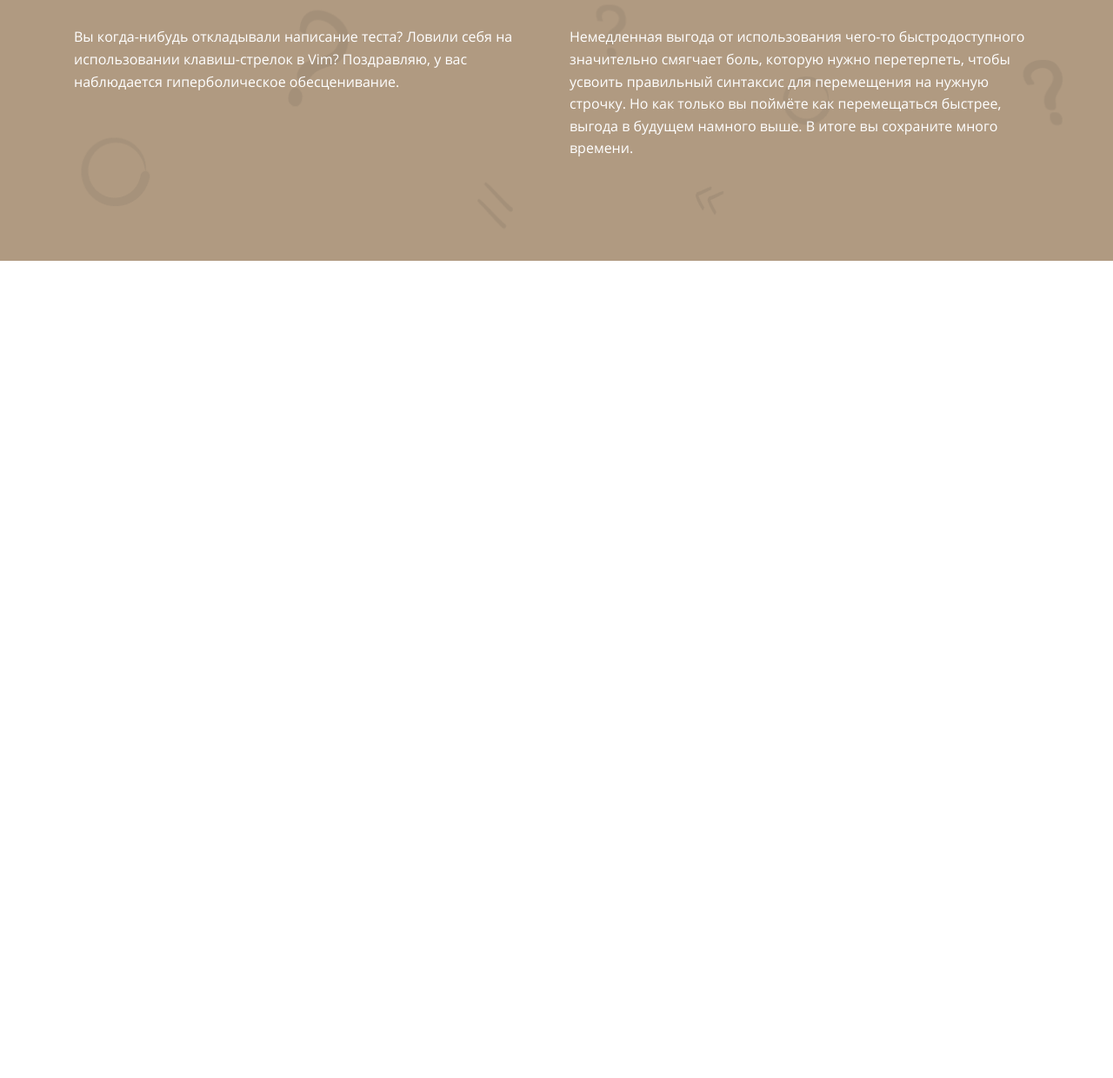
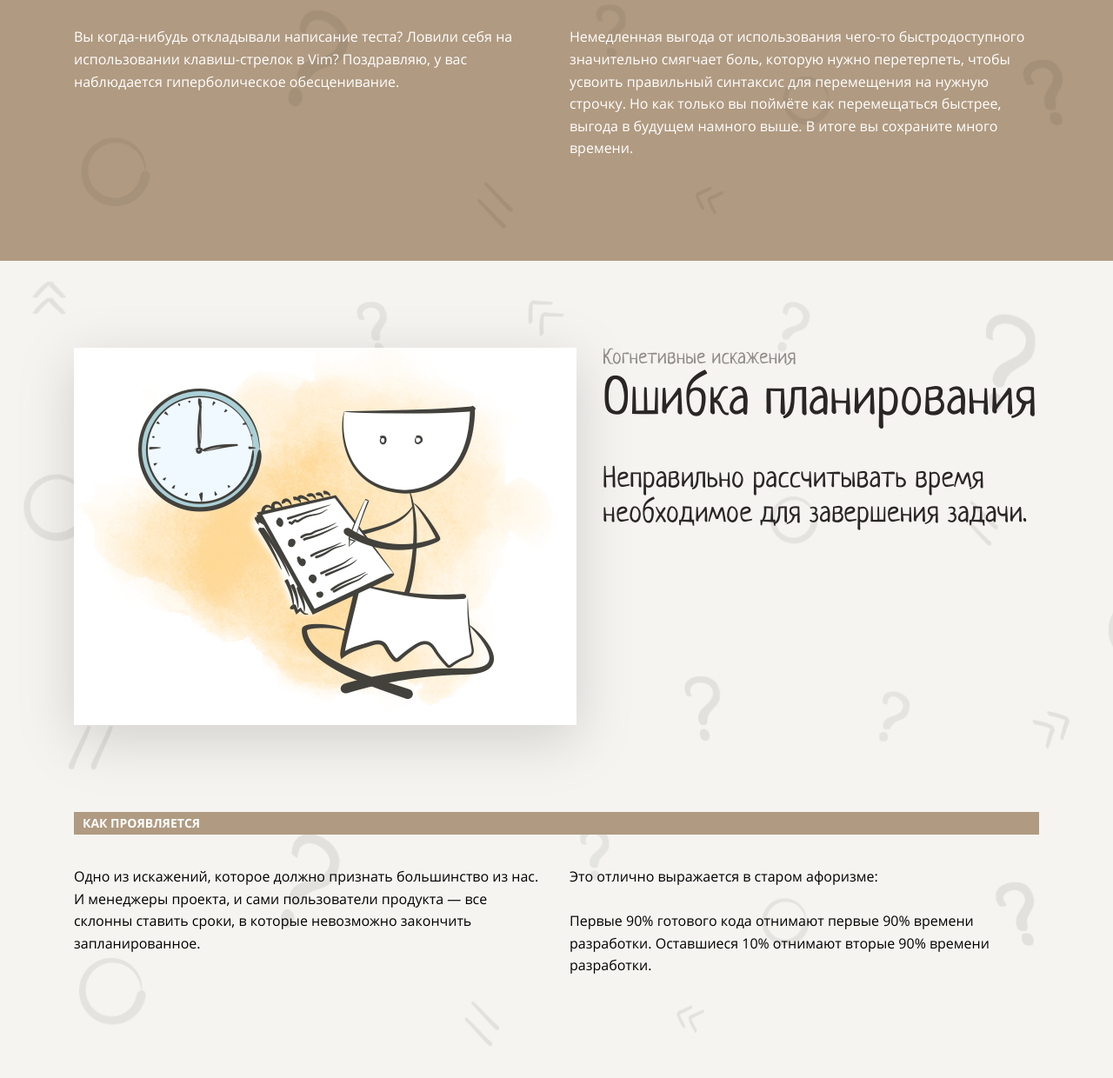
Before and after one commit to nofacez/cognitive-biases, a website: page src/index.html in a window 1280 px wide. Shown: the part 6203-7443 px from the top of the page at 87% size. Before the commit the page ends 6503 px from the top, so only its background shows below. Drawn offline with Linux system fonts and the light colour scheme.

Commit message:
errors-in-planning section added

```diff
--- a/src/index.html
+++ b/src/index.html
@@ -61,7 +61,7 @@
                         <h3 class="main-color">Гиперболическое обесценивание</h3>
                         <p class="dark">Вы гонитесь за немедленной маленькой выгодой и игнорируете более крупную, недоступную сейчас, но доступную в будущем.</p>
                     </a>
-                    <a href="#planning" class="navigation-card bg-light">
+                    <a href="#errors-in-planning" class="navigation-card bg-light">
                         <span class="navigation-card-number main-dark-color">5</span>
                         <h3 class="main-color">Ошибка планирования</h3>
                         <p class="dark">Неправильно рассчитывать время необходимое для завершения задачи.</p>
@@ -177,6 +177,33 @@
                     </div>
                 </div>
             </section>
+            <section class="section bg-primary bg-light" id="errors-in-planning">
+                <div class="container">
+                    <div class="errors-in-planning">
+                        <div class="text-cols-container mb-100">
+                            <div class="left-cols-content">
+                                <img src="./images/5.png" alt="errors in planning image" class="img-shadow-effect">
+                            </div>
+                            <div class="right-cols-content">
+                                <span class="section-pretitle light-dark">Когнетивные искажения</span>
+                                <h2 class="dark mb-30">Ошибка планирования</h2>
+                                <p class="section-description dark">Неправильно рассчитывать время необходимое для завершения задачи.</p>
+                            </div>
+                        </div>
+                        <div class="middle-container">
+                            <h3 class="section-middle-title bg-brown white">как проявляется</h3>
+                        </div>
+                        <div class="text-cols-container">
+                            <div class="text-content">
+                                <p>Одно из искажений, которое должно признать большинство из нас. И менеджеры проекта, и сами пользователи продукта — все склонны ставить сроки, в которые невозможно закончить запланированное.</p>
+                            </div>
+                            <div class="text-content">
+                                <p>Это отлично выражается в старом афоризме:<br><br>Первые 90% готового кода отнимают первые 90% времени разработки. Оставшиеся 10% отнимают вторые 90% времени разработки.</p>
+                            </div>
+                        </div>
+                    </div>
+                </div>
+            </section>
     </main>
     <footer></footer>
 </body>
```
Also changed, not shown: src/images/5.png (added).
